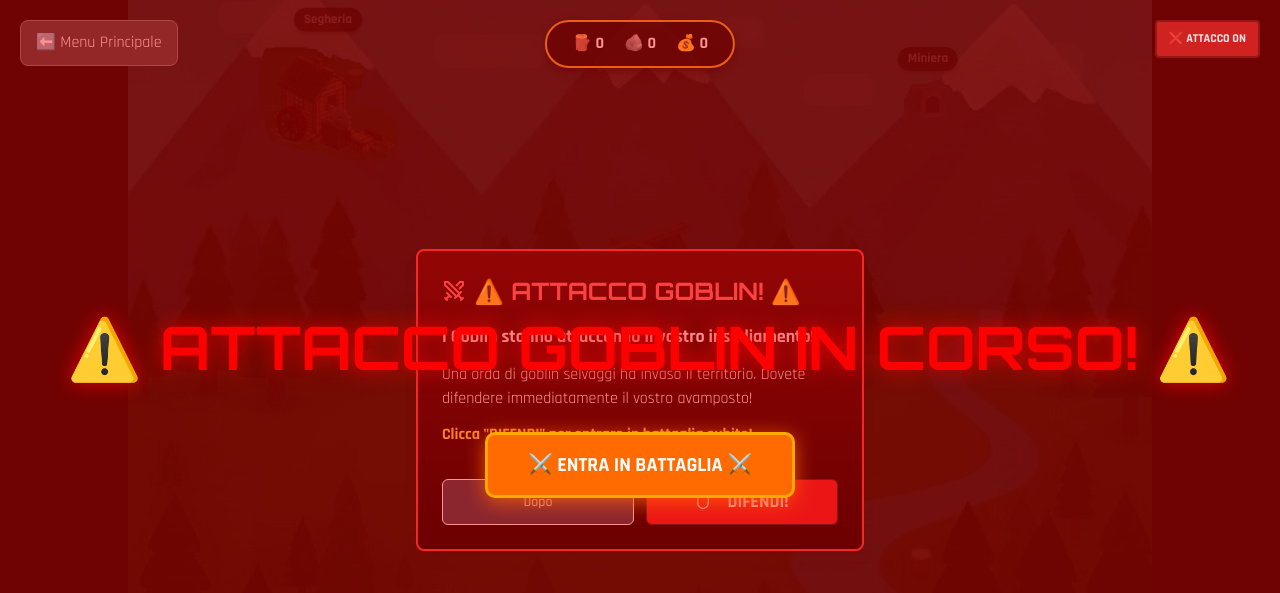
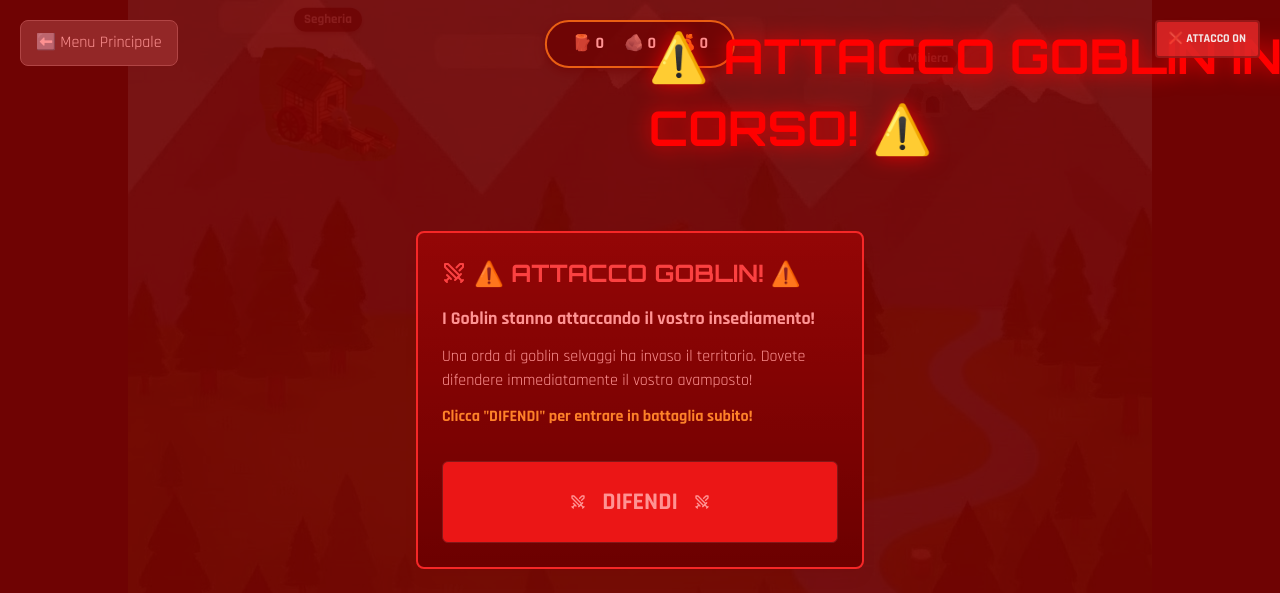
Before and after one commit to LafraFrost/tower-hybrid-game, a React app: page /home in a window 1280 px wide. Both pictures are taken after a click on the button "✓ ATTACCO OFF". Shown: the top 593 px of the page. Built offline with nearby package versions, Linux system fonts and the light colour scheme; no server answers; the database is empty; the HTML template or start-up script is replaced by a standard one.

Commit message:
UI: remove overlay battle button, move animated text up, big DEFEND button with swords, remove cancel

```diff
--- a/src/pages/HomeDashboard.tsx
+++ b/src/pages/HomeDashboard.tsx
@@ -9,7 +9,7 @@ import {
   AlertDialogTitle,
 } from '@/components/ui/alert-dialog';
 import { Button } from '@/components/ui/button';
-import { Swords, Shield } from 'lucide-react';
+import { Swords } from 'lucide-react';
 import { supabase } from '@/lib/supabaseClient';
 
 const buildingAssets: Record<string, string> = {
@@ -365,7 +365,7 @@ const HomeDashboard = () => {
       <DevTriggerButton isActive={isGoblinAttackActive} onToggle={toggleGoblinAttack} />
       <ResourceBar resources={resources} />
 
-      {/* Overlay Attacco Goblin */}
+      {/* Overlay Attacco Goblin (sposta la scritta in alto, rimuove il bottone) */}
       {isGoblinAttackActive && (
         <div
           style={{
@@ -389,18 +389,6 @@ const HomeDashboard = () => {
               50% { background-color: rgba(255, 0, 0, 0.6); }
             }
           `}</style>
-          <h1
-            style={{
-              color: 'red',
-              fontSize: '60px',
-              fontWeight: 'bold',
-              textShadow: '0 0 20px rgba(255, 0, 0, 0.8)',
-              margin: '0 0 40px 0',
-              animation: 'shake 0.5s infinite',
-            }}
-          >
-            ⚠️ ATTACCO GOBLIN IN CORSO! ⚠️
-          </h1>
           <style>{`
             @keyframes shake {
               0%, 100% { transform: translateX(0); }
@@ -408,33 +396,22 @@ const HomeDashboard = () => {
               75% { transform: translateX(10px); }
             }
           `}</style>
-          <button
-            onClick={() => {
-              window.location.href = '/tactical-map';
-            }}
+          <h1
             style={{
-              padding: '15px 40px',
-              fontSize: '20px',
+              position: 'absolute',
+              top: '20px',
+              left: '50%',
+              transform: 'translateX(-50%)',
+              color: 'red',
+              fontSize: '48px',
               fontWeight: 'bold',
-              backgroundColor: '#ff6b00',
-              color: 'white',
-              border: '3px solid #ffaa00',
-              borderRadius: '10px',
-              cursor: 'pointer',
-              boxShadow: '0 4px 20px rgba(255, 100, 0, 0.8)',
-              transition: 'all 0.2s',
-            }}
-            onMouseEnter={(e) => {
-              e.currentTarget.style.backgroundColor = '#ff8800';
-              e.currentTarget.style.boxShadow = '0 6px 30px rgba(255, 100, 0, 1)';
-            }}
-            onMouseLeave={(e) => {
-              e.currentTarget.style.backgroundColor = '#ff6b00';
-              e.currentTarget.style.boxShadow = '0 4px 20px rgba(255, 100, 0, 0.8)';
+              textShadow: '0 0 20px rgba(255, 0, 0, 0.8)',
+              animation: 'shake 0.5s infinite',
+              margin: 0,
             }}
           >
-            ⚔️ ENTRA IN BATTAGLIA ⚔️
-          </button>
+            ⚠️ ATTACCO GOBLIN IN CORSO! ⚠️
+          </h1>
         </div>
       )}
 
@@ -456,16 +433,14 @@ const HomeDashboard = () => {
               Clicca "DIFENDI" per entrare in battaglia subito!
             </p>
           </AlertDialogDescription>
-          <div className="flex gap-3 pt-4">
-            <AlertDialogCancel className="flex-1 bg-gray-700 hover:bg-gray-600 text-white">
-              Dopo
-            </AlertDialogCancel>
+          <div className="pt-4">
             <Button
               onClick={handleDefend}
-              className="flex-1 bg-red-600 hover:bg-red-700 text-white font-bold text-lg"
+              className="w-full bg-red-600 hover:bg-red-700 text-white font-black text-2xl py-6 flex items-center justify-center gap-4"
             >
-              <Shield className="w-5 h-5 mr-2" />
-              DIFENDI!
+              <Swords className="w-7 h-7" />
+              DIFENDI
+              <Swords className="w-7 h-7" />
             </Button>
           </div>
         </AlertDialogContent>
```
